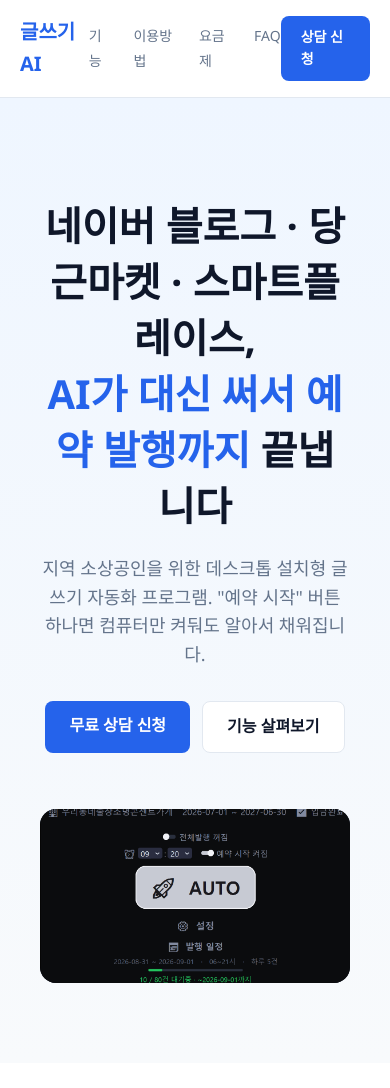
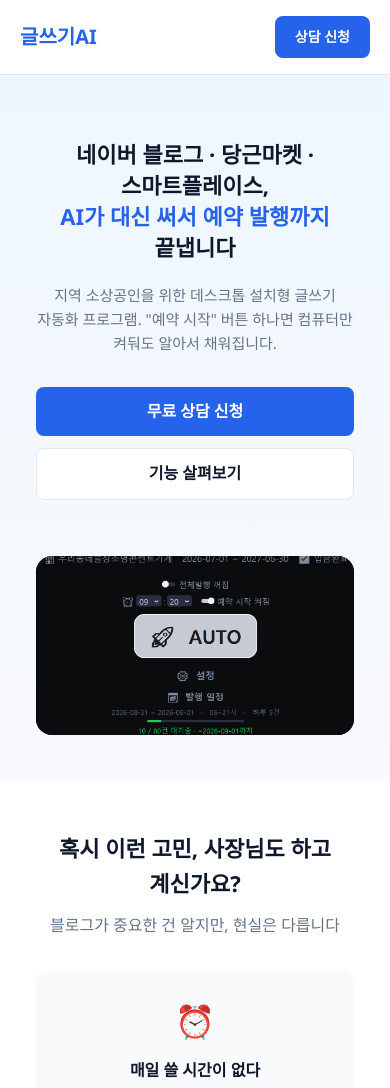
Before and after one commit to sonofkorea/auto, a plain HTML site: page index.html in a window 390 px wide. Shown: the top 1088 px of the page. Drawn offline with Linux system fonts and the light colour scheme.

Commit message:
반응형 최적화 및 단어 단위 줄바꿈 적용

```diff
--- a/index.html
+++ b/index.html
@@ -10,7 +10,8 @@
     --muted:#64748b; --card:#ffffff; --border:#e2e8f0;
   }
   *{box-sizing:border-box; margin:0; padding:0;}
-  body{font-family:'Malgun Gothic','Segoe UI',sans-serif; background:var(--bg); color:var(--text); line-height:1.6;}
+  body{font-family:'Malgun Gothic','Segoe UI',sans-serif; background:var(--bg); color:var(--text); line-height:1.6; word-break:keep-all; overflow-wrap:break-word;}
+  img{max-width:100%; height:auto;}
   a{text-decoration:none; color:inherit;}
   .container{max-width:1100px; margin:0 auto; padding:0 20px;}
   header{background:#fff; border-bottom:1px solid var(--border); position:sticky; top:0; z-index:10;}
@@ -85,6 +86,23 @@
   .contact-btns span.ghost{display:inline-flex; align-items:center; background:transparent; border:1px solid rgba(255,255,255,.5); color:#fff; padding:14px 28px; border-radius:8px; font-weight:700; opacity:.85; cursor:default;}
 
   footer{padding:32px 20px; text-align:center; color:var(--muted); font-size:13px; background:#0f172a; color:#94a3b8;}
+
+  @media (max-width:768px){
+    nav ul{display:none;}
+    .hero{padding:64px 16px 48px;}
+    .hero h1{font-size:26px;}
+    .hero p{font-size:15px;}
+    section{padding:48px 16px;}
+    .section-title{margin-bottom:32px;}
+    .section-title h2{font-size:22px;}
+    .price-card.featured{transform:none;}
+    .contact{padding:56px 16px;}
+    .contact h2{font-size:22px;}
+  }
+  @media (max-width:420px){
+    .hero h1{font-size:22px;}
+    .hero-btns, .contact-btns{flex-direction:column; align-items:stretch;}
+  }
 </style>
 </head>
 <body>
```
